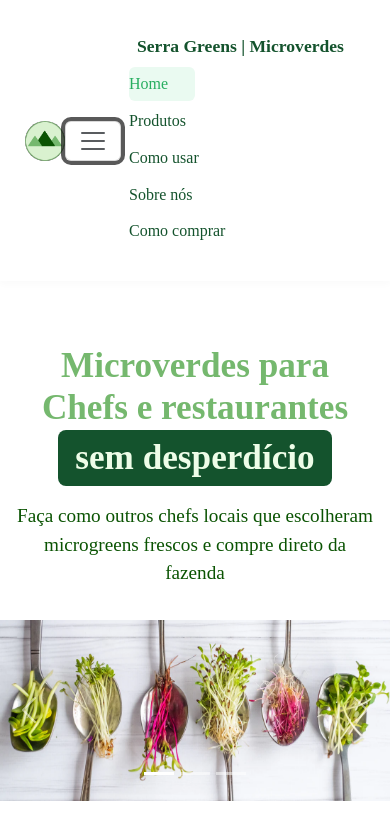
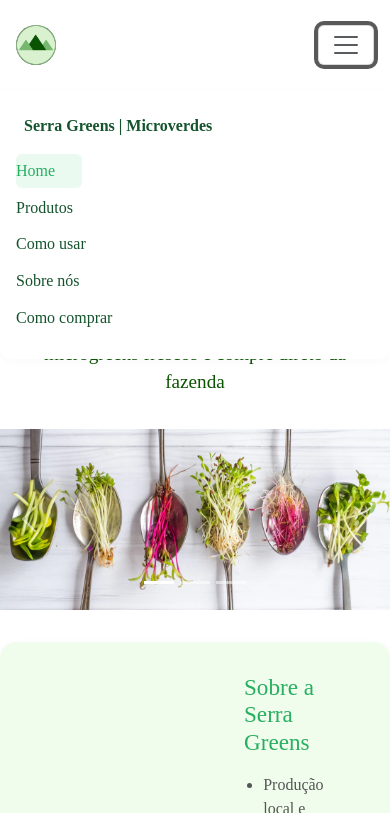
Before and after one commit to Dexheimer/website, a website: page Index.html in a window 390 px wide. Both pictures are taken after a click on the button 337 px from the left and 45 px from the top of the page. Shown: the top 813 px of the page. Drawn offline with nearby package versions, Linux system fonts and the light colour scheme.

Commit message:
nav bar responsive fix

```diff
--- a/css/style.css
+++ b/css/style.css
@@ -37,6 +37,7 @@ body {
 
 .navbar-brand-text {
   font-weight: bold;
+  margin-right: 0.75rem;
   color: #14532d;
   font-size: 1.1rem;
   white-space: nowrap;
@@ -594,10 +595,18 @@ body {
     align-items: center;
   }
   .navbar-toggler {
-    margin-left: auto;
+    margin-left: 0.75rem;
   }
   .navbar-collapse {
-    width: 100%;
+    width: 100% !important;
+    background: #fff; /* opcional: fundo branco para o menu aberto */
+    box-shadow: 0 2px 8px rgba(73, 68, 68, 0.03);
+    position: absolute;
+    left: 0;
+    top: 100%;
+    z-index: 999;
+    border-radius: 0 0 12px 12px;
+    padding: 1rem 0.5rem;
   }
   .navbar-menu {
     flex-direction: column;
@@ -611,14 +620,24 @@ body {
     text-align: left;
     padding-left: 0;
   }
-  .navbar-brand-text.d-lg-none {
-    display: block !important;
-    font-size: 1.1rem;
-    font-weight: bold;
-    color: #14532d;
-    margin-bottom: 0.5rem;
-  }
-  .navbar-brand-text.d-none.d-lg-block {
-    display: none !important;
+}
+
+@media (max-width: 500px) {
+  .navbar-limite {
+    padding-left: 16px;
+    padding-right: 16px;
   }
 }
+
+  .navbar-brand-text {
+      white-space: normal;
+      word-break: break-word;
+      font-size: 1rem; /* pode reduzir um pouco a fonte se quiser */
+      margin-right: 0.5rem; /* espaço entre texto e hamburger */
+      max-width: 60vw; /* impede que o texto invada o hamburger */
+      display: inline-block;
+      vertical-align: middle;
+    }
+    .navbar-toggler {
+      margin-left: 0.5rem;
+    }
```
Also changed, not shown: site/rucula_surya.html (+1 -2 lines).
